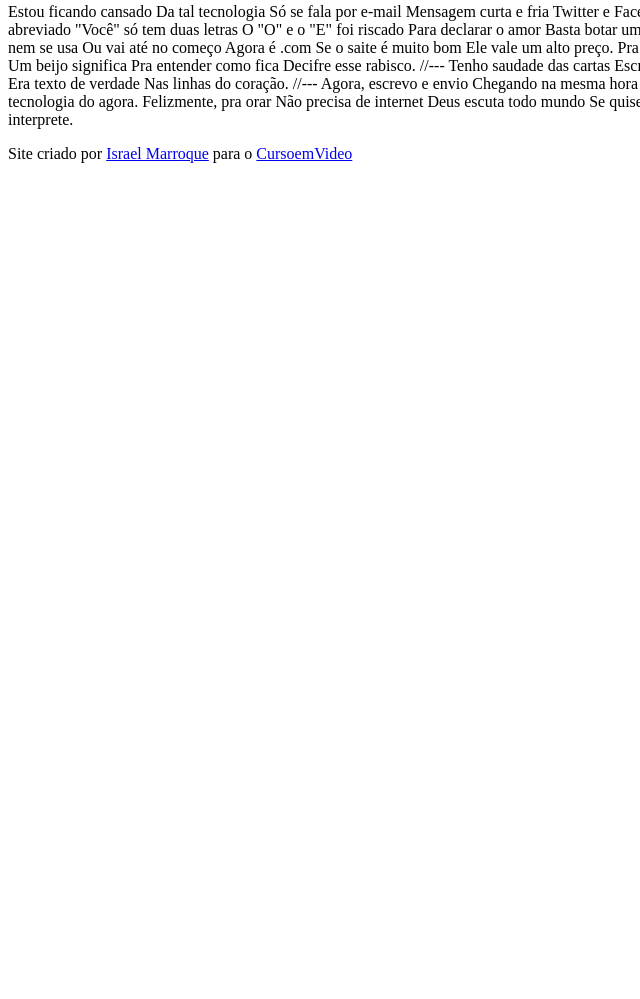
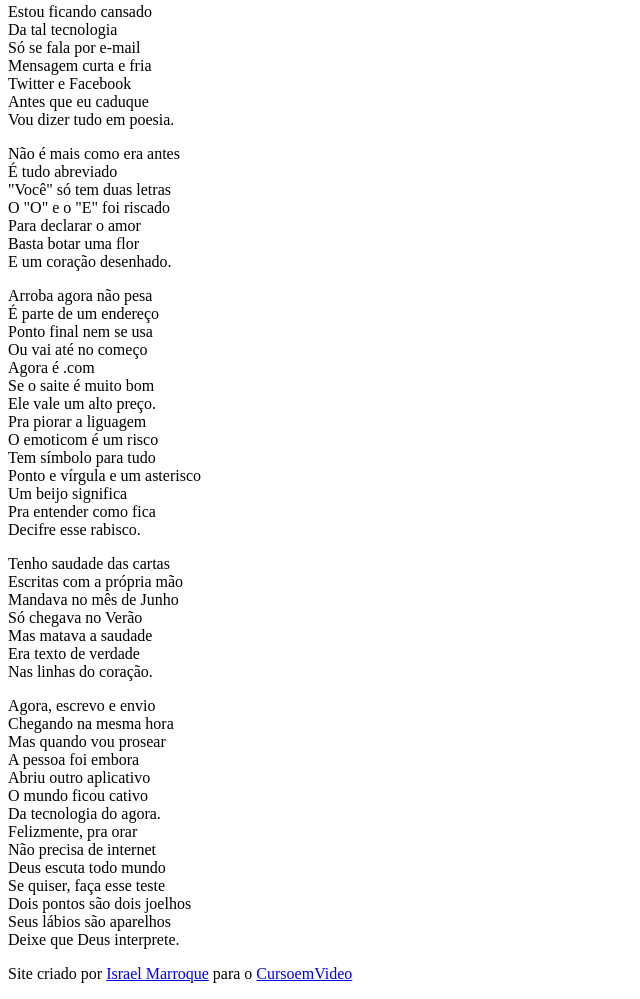
Before and after one commit to IsraelMarroque/html-css, a plain HTML site: page exercícios/ex12 - cordel/index.html in a window 1280 px wide. Shown: the part 111-1110 px from the top of the page, without its empty margins (0-640 px from the left). Before the commit the page ends 800 px from the top, so only its background shows below. Drawn offline with Linux system fonts and the light colour scheme.

Commit message:
Atualizando ex 12

```diff
--- a/exercícios/ex12 - cordel/estilo/style.css
+++ b/exercícios/ex12 - cordel/estilo/style.css
@@ -0,0 +1 @@
+@charset "UTF-8";
--- a/exercícios/ex12 - cordel/index.html
+++ b/exercícios/ex12 - cordel/index.html
@@ -17,69 +17,79 @@
             </p>
         </header>
 
-        Estou ficando cansado
-        Da tal tecnologia
-        Só se fala por e-mail
-        Mensagem curta e fria
-        Twitter e Facebook
-        Antes que eu caduque
-        Vou dizer tudo em poesia.
+        <section>
+            <p>
+                Estou ficando cansado</br>
+                Da tal tecnologia</br>
+                Só se fala por e-mail</br>
+                Mensagem curta e fria</br>
+                Twitter e Facebook</br>
+                Antes que eu caduque</br>
+                Vou dizer tudo em poesia.
+            </p>
+        </section>
 
-        //---
+        <section>
+            <p>
+                Não é mais como era antes</br>
+                É tudo abreviado</br>
+                "Você" só tem duas letras</br>
+                O "O" e o "E" foi riscado</br>
+                Para declarar o amor</br>
+                Basta botar uma flor</br>
+                E um coração desenhado.
+            </p>
+        </section>
 
-        Não é mais como era antes
-        É tudo abreviado
-        "Você" só tem duas letras
-        O "O" e o "E" foi riscado
-        Para declarar o amor
-        Basta botar uma flor
-        E um coração desenhado.
+        <section>
+            <p>
+                Arroba agora não pesa<br>
+                É parte de um endereço<br>
+                Ponto final nem se usa<br>
+                Ou vai até no começo<br>
+                Agora é .com<br>
+                Se o saite é muito bom<br>
+                Ele vale um alto preço.<br>
+                Pra piorar a liguagem<br>
+                O emoticom é um risco<br>
+                Tem símbolo para tudo<br>
+                Ponto e vírgula e um asterisco<br>
+                Um beijo significa<br>
+                Pra entender como fica<br>
+                Decifre esse rabisco.
+            </p>
+        </section>
 
-        //---
+        <section>
+            <p>
+                Tenho saudade das cartas<br>
+                Escritas com a própria mão<br>
+                Mandava no mês de Junho<br>
+                Só chegava no Verão<br>
+                Mas matava a saudade<br>
+                Era texto de verdade<br>
+                Nas linhas do coração.
+            </p>
+        </section>
 
-        Arroba agora não pesa
-        É parte de um endereço
-        Ponto final nem se usa
-        Ou vai até no começo
-        Agora é .com
-        Se o saite é muito bom
-        Ele vale um alto preço.
+        <section>
+            <p>
+                Agora, escrevo e envio<br>
+                Chegando na mesma hora<br>
+                Mas quando vou prosear<br>
+                A pessoa foi embora<br>
+                Abriu outro aplicativo<br>
+                O mundo ficou cativo<br>
+                Da tecnologia do agora.<br>
+                Felizmente, pra orar<br>
+                Não precisa de internet<br>
+                Deus escuta todo mundo<br>
+                Se quiser, faça esse teste<br>
+                Dois pontos são dois joelhos<br>
+                Seus lábios são aparelhos<br>
+                Deixe que Deus interprete.
 
-        Pra piorar a liguagem
-        O emoticom é um risco
-        Tem símbolo para tudo
-        Ponto e vírgula e um asterisco
-        Um beijo significa
-        Pra entender como fica
-        Decifre esse rabisco.
-
-        //---
-
-        Tenho saudade das cartas
-        Escritas com a própria mão
-        Mandava no mês de Junho
-        Só chegava no Verão
-        Mas matava a saudade
-        Era texto de verdade
-        Nas linhas do coração.
-
-        //---
-
-        Agora, escrevo e envio
-        Chegando na mesma hora
-        Mas quando vou prosear
-        A pessoa foi embora
-        Abriu outro aplicativo
-        O mundo ficou cativo
-        Da tecnologia do agora.
-
-        Felizmente, pra orar
-        Não precisa de internet
-        Deus escuta todo mundo
-        Se quiser, faça esse teste
-        Dois pontos são dois joelhos
-        Seus lábios são aparelhos
-        Deixe que Deus interprete.
+        </section>
 
         <footer>
             <p>Site criado por <a href="https://github.com/IsraelMarroque" target="_blank">Israel Marroque</a> para o <a href="https://www.cursoemvideo.com">CursoemVideo</a></p>
```
